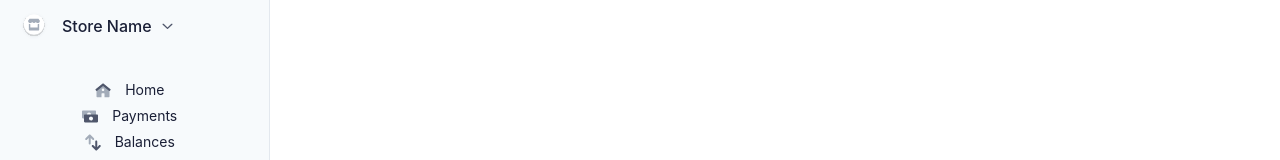
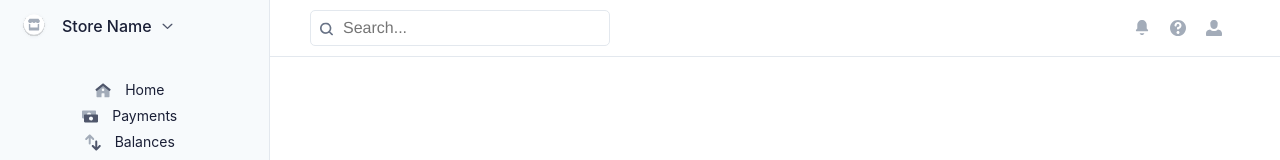
Before and after one commit to aagbotemi/fidia-task, a Vue app: page /dashboard in a window 1280 px wide. Shown: the top 160 px of the page. Built offline with nearby package versions, Linux system fonts and the light colour scheme.

Commit message:
navbar added

```diff
--- a/src/assets/scss/index.scss
+++ b/src/assets/scss/index.scss
@@ -1 +1,2 @@
 @import url(../scss/navigation/sidebar.scss);
+@import url(../scss/navigation/navbar.scss);
--- /dev/null
+++ b/src/assets/scss/navigation/navbar.scss
@@ -0,0 +1,51 @@
+.navbar {
+    margin-left: 3.7rem;
+    min-height: 57px;
+    border-bottom: 1px solid #E3E8EE;
+    padding: 10px 20px;
+
+    .form-group {
+        display: flex;
+        position: relative;
+
+        input {
+            padding-left: 2rem ;
+            height: 36px;
+            border: 1px solid #E3E8EE;
+            border-radius: 5px;
+
+            &:focus {
+                outline: none;
+            }
+        }
+
+        img {
+            position: absolute;
+            top: 11px;
+            left: 10px;
+        }
+    }
+
+    div {
+        img {
+            margin-right: 1rem;
+        }
+    }
+}
+
+@media only screen and (min-width: 804px) {
+    .navbar {
+        margin-left: 270px !important;
+        padding: 10px 40px;
+    }
+}
+
+@media only screen and (min-width: 991px) {
+    .navbar {
+        .form-group {
+            input {
+                width: 300px !important;
+            }
+        }
+    }
+}
--- /dev/null
+++ b/src/components/Navigation/NavBar.vue
@@ -0,0 +1,21 @@
+<template>
+    <div class="navbar">
+        <div class="form-group">
+            <input type="text" placeholder="Search...">
+            <img src="../../assets/image/search.svg" alt="search icon" width="13px" height="16px">
+        </div>
+
+        <div class="d-flex align-items-center">
+            <img src="../../assets/image/notification-icon.svg" alt="notification-icon" class="icon-img" width="20px" height="16px" >
+            <img src="../../assets/image/help-icon.svg" alt="help-icon" class="icon-img" width="20px" height="16px" >
+            <img src="../../assets/image/account-icon.svg" alt="account-icon" class="icon-img" width="20px" height="16px" >
+        </div>
+
+    </div>
+</template>
+
+<script>
+export default {
+
+}
+</script>
--- a/src/views/Dashboard.vue
+++ b/src/views/Dashboard.vue
@@ -1,17 +1,21 @@
 <template>
   <div>
     <Sidebar />
+    <NavBar />
   </div>
 </template>
 
 <script>
 // @ is an alias to /src
 import Sidebar from '../components/Navigation/Sidebar.vue'
+import NavBar from '../components/Navigation/NavBar.vue'
 
 export default {
   name: 'Home',
   components: {
     Sidebar,
+    NavBar
+
   }
 }
 </script>
```
